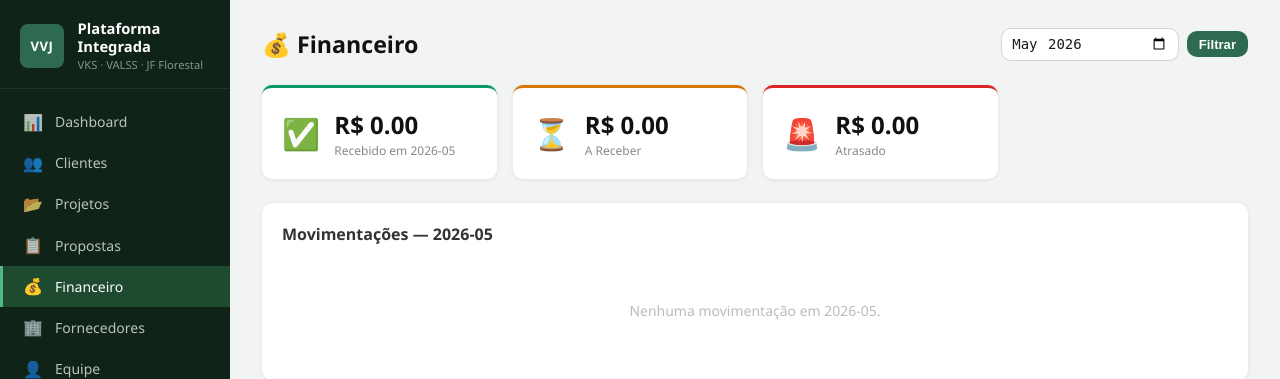
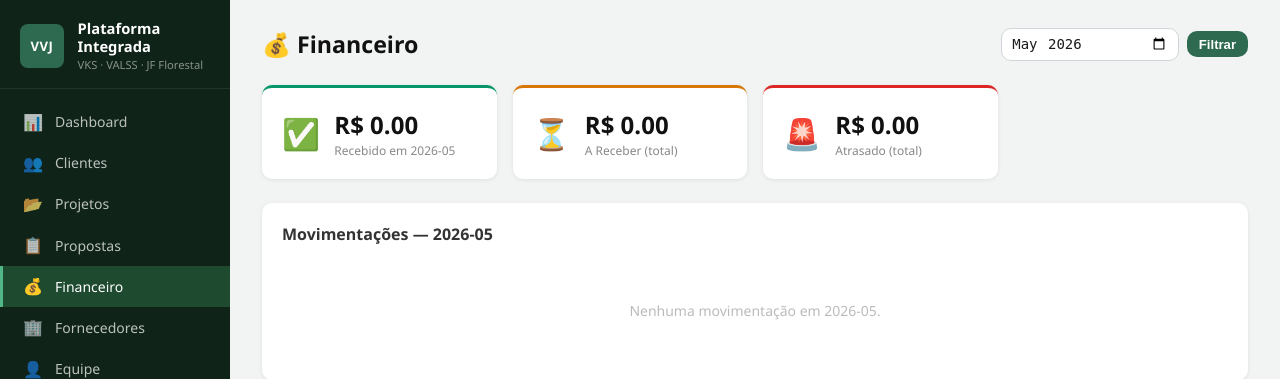
Before and after one commit to julianafavaro-crypto/sistema-vvj, a Flask app: page /financeiro in a window 1280 px wide. Shown: the top 379 px of the page. Run offline with Flask 3, Linux system fonts and the light colour scheme; the visitor is signed in with stand-in values (Sample User, id 1); data that the repository does not hold is empty; some libraries are stand-ins or nearby versions.

Commit message:
Fix financeiro: A Receber e Atrasado mostram total geral de todos os meses

```diff
--- a/app.py
+++ b/app.py
@@ -508,8 +508,6 @@ def financeiro():
         ORDER BY pg.data_vencimento
     """, [mes]).fetchall()
     total_pago = sum(p["valor"] for p in pagamentos if p["status"] == "Pago")
-    total_pendente = sum(p["valor"] for p in pagamentos if p["status"] == "Pendente")
-    total_atrasado = sum(p["valor"] for p in pagamentos if p["status"] == "Pendente" and p["data_vencimento"] and p["data_vencimento"] < date.today().isoformat())
     todos = db.execute("""
         SELECT pg.*, p.nome as projeto_nome, c.nome as cliente_nome
         FROM pagamentos pg
@@ -517,6 +515,9 @@ def financeiro():
         LEFT JOIN clientes c ON p.cliente_id=c.id
         ORDER BY pg.data_vencimento DESC
     """).fetchall()
+    # Totais gerais (todos os meses)
+    total_pendente = sum(p["valor"] for p in todos if p["status"] == "Pendente")
+    total_atrasado = sum(p["valor"] for p in todos if p["status"] == "Pendente" and p["data_vencimento"] and p["data_vencimento"] < date.today().isoformat())
     db.close()
     return render_template("financeiro.html", pagamentos=pagamentos, todos=todos,
         mes=mes, total_pago=total_pago, total_pendente=total_pendente, total_atrasado=total_atrasado)
--- a/templates/financeiro.html
+++ b/templates/financeiro.html
@@ -21,14 +21,14 @@
     <div class="card-icon">⏳</div>
     <div class="card-info">
       <div class="card-value">R$ {{ "%.2f"|format(total_pendente) }}</div>
-      <div class="card-label">A Receber</div>
+      <div class="card-label">A Receber (total)</div>
     </div>
   </div>
   <div class="card card-red">
     <div class="card-icon">🚨</div>
     <div class="card-info">
       <div class="card-value">R$ {{ "%.2f"|format(total_atrasado) }}</div>
-      <div class="card-label">Atrasado</div>
+      <div class="card-label">Atrasado (total)</div>
     </div>
   </div>
 </div>
```
